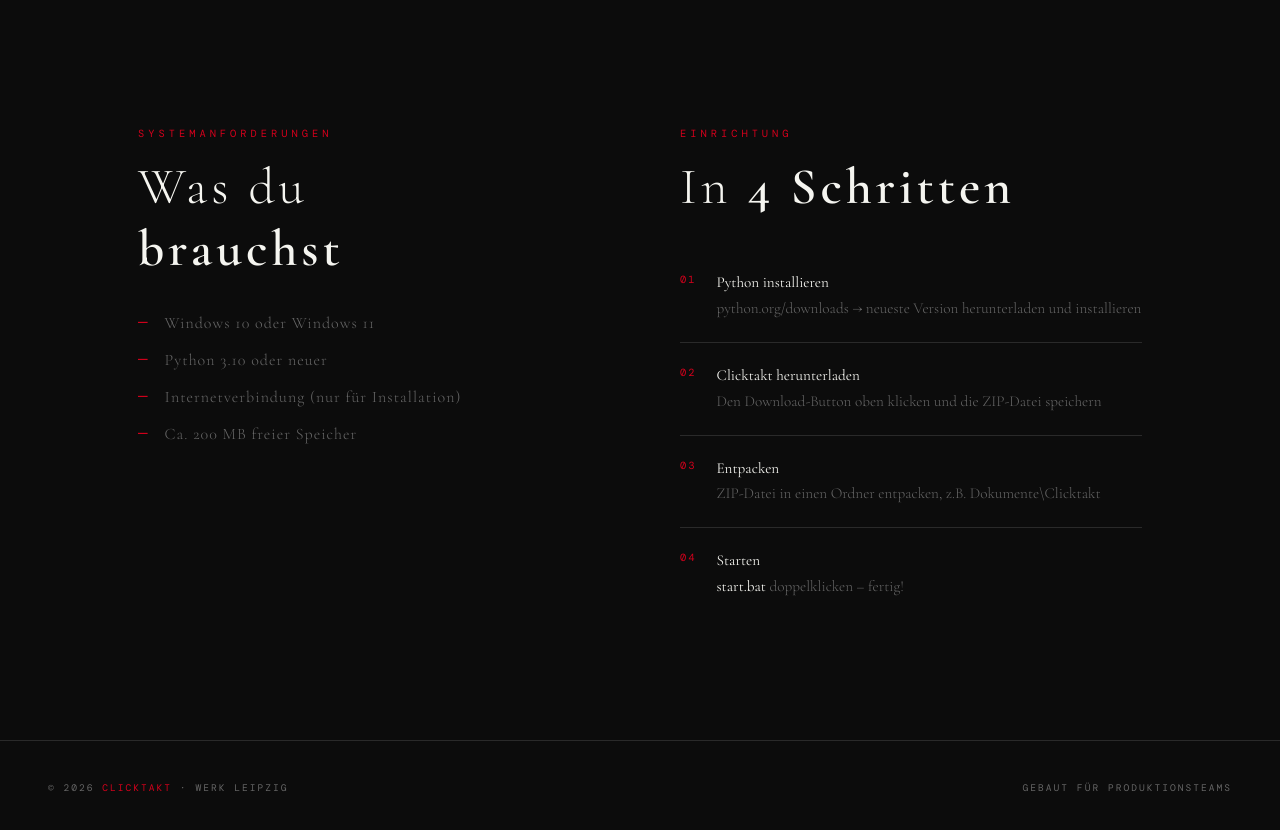
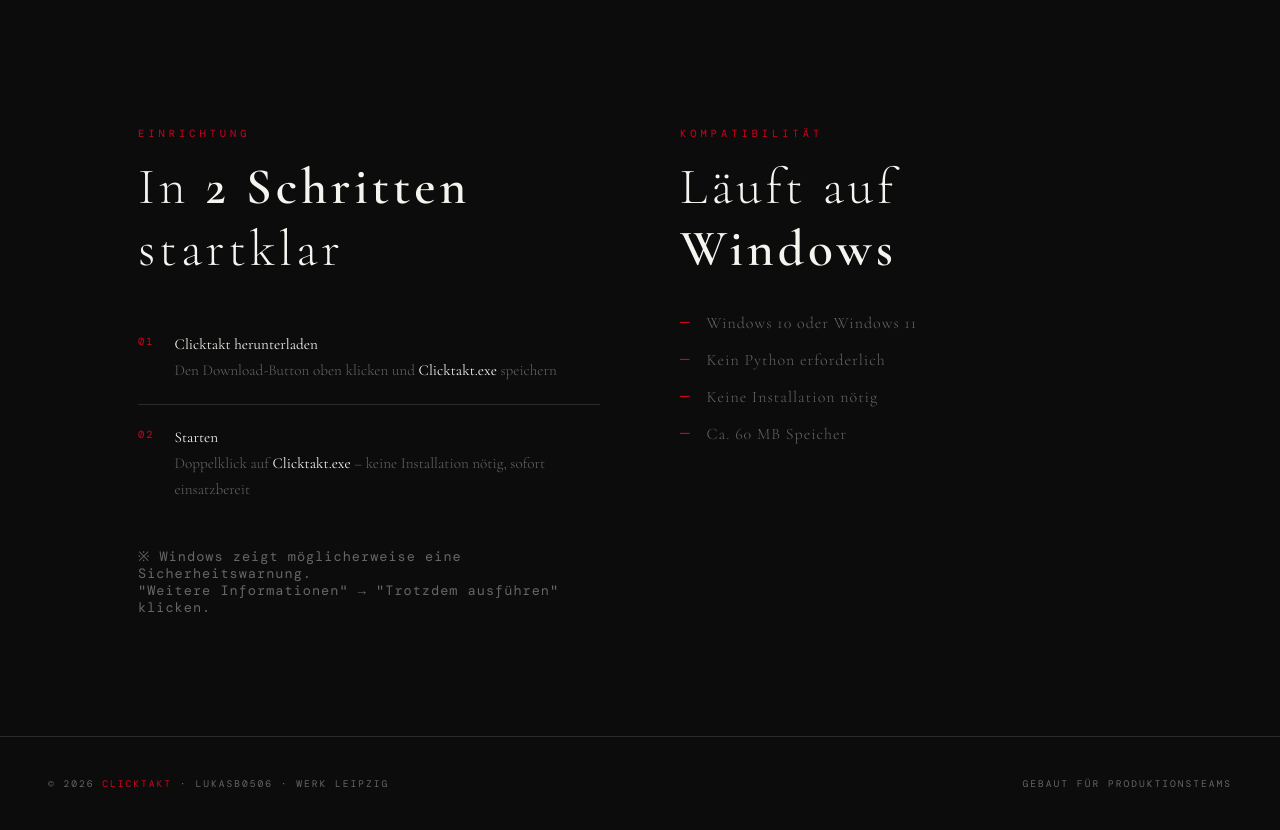
Before and after one commit to LukasB0506/Clicktakt, a plain HTML site: page index.html in a window 1280 px wide. Shown: the part 1700-2530 px from the top of the page. Drawn offline with nearby package versions, Linux system fonts and the light colour scheme; a web font is replaced by a local one.

Commit message:
Update index.html

```diff
--- a/index.html
+++ b/index.html
@@ -438,11 +438,11 @@
     Wochenpläne mit einem Klick.
   </p>
   <div class="hero-actions" id="download">
-    <a href="https://github.com/DEIN-USERNAME/clicktakt/releases/latest/download/Clicktakt.exe"
+    <a href="https://github.com/LukasB0506/clicktakt/releases/latest/download/Clicktakt.exe"
        class="btn-primary">
       <span>↓ Download · Windows</span>
     </a>
-    <a href="https://github.com/DEIN-USERNAME/clicktakt" class="btn-secondary">
+    <a href="https://github.com/LukasB0506/clicktakt" class="btn-secondary">
       GitHub →
     </a>
   </div>
@@ -468,7 +468,7 @@
     <div class="feature-card reveal">
       <span class="feature-num">03</span>
       <h3 class="feature-title">Mehrfachbesetzung</h3>
-      <p class="feature-desc">Takte wie "Einlauf" können beliebig oft pro Tag besetzt werden – fair auf alle verteilt.</p>
+      <p class="feature-desc">Bestimmte Takte können beliebig oft pro Tag besetzt werden – fair auf alle Mitarbeiter verteilt.</p>
     </div>
     <div class="feature-card reveal">
       <span class="feature-num">04</span>
@@ -491,46 +491,40 @@
 <!-- Installation -->
 <section class="requirements" id="install">
   <div>
-    <p class="section-label reveal">Systemanforderungen</p>
-    <h2 class="section-title reveal" style="margin-bottom:0">Was du<br><strong>brauchst</strong></h2>
-    <ul class="req-list reveal">
-      <li>Windows 10 oder Windows 11</li>
-      <li>Python 3.10 oder neuer</li>
-      <li>Internetverbindung (nur für Installation)</li>
-      <li>Ca. 200 MB freier Speicher</li>
-    </ul>
-  </div>
-  <div>
     <p class="section-label reveal">Einrichtung</p>
-    <h2 class="section-title reveal" style="margin-bottom:0">In <strong>4 Schritten</strong></h2>
+    <h2 class="section-title reveal" style="margin-bottom:0">In <strong>2 Schritten</strong><br>startklar</h2>
     <ol class="install-steps reveal">
       <li class="install-step">
         <span class="step-num">01</span>
-        <p class="step-text"><strong>Python installieren</strong><br>
-        python.org/downloads → neueste Version herunterladen und installieren</p>
+        <p class="step-text"><strong>Clicktakt herunterladen</strong><br>
+        Den Download-Button oben klicken und <strong>Clicktakt.exe</strong> speichern</p>
       </li>
       <li class="install-step">
         <span class="step-num">02</span>
-        <p class="step-text"><strong>Clicktakt herunterladen</strong><br>
-        Den Download-Button oben klicken und die ZIP-Datei speichern</p>
-      </li>
-      <li class="install-step">
-        <span class="step-num">03</span>
-        <p class="step-text"><strong>Entpacken</strong><br>
-        ZIP-Datei in einen Ordner entpacken, z.B. Dokumente\Clicktakt</p>
-      </li>
-      <li class="install-step">
-        <span class="step-num">04</span>
         <p class="step-text"><strong>Starten</strong><br>
-        <strong>start.bat</strong> doppelklicken – fertig!</p>
+        Doppelklick auf <strong>Clicktakt.exe</strong> – keine Installation nötig, sofort einsatzbereit</p>
       </li>
     </ol>
+    <p style="margin-top:24px;font-size:0.85rem;color:#666;font-family:'DM Mono',monospace;letter-spacing:1px;">
+      ※ Windows zeigt möglicherweise eine Sicherheitswarnung.<br>
+      "Weitere Informationen" → "Trotzdem ausführen" klicken.
+    </p>
+  </div>
+  <div>
+    <p class="section-label reveal">Kompatibilität</p>
+    <h2 class="section-title reveal" style="margin-bottom:0">Läuft auf<br><strong>Windows</strong></h2>
+    <ul class="req-list reveal">
+      <li>Windows 10 oder Windows 11</li>
+      <li>Kein Python erforderlich</li>
+      <li>Keine Installation nötig</li>
+      <li>Ca. 60 MB Speicher</li>
+    </ul>
   </div>
 </section>
 
 <!-- Footer -->
 <footer>
-  <p>© 2026 <span>Clicktakt</span> · Werk Leipzig</p>
+  <p>© 2026 <span>Clicktakt</span> · LukasB0506 · Werk Leipzig</p>
   <p>Gebaut für Produktionsteams</p>
 </footer>
 
```
